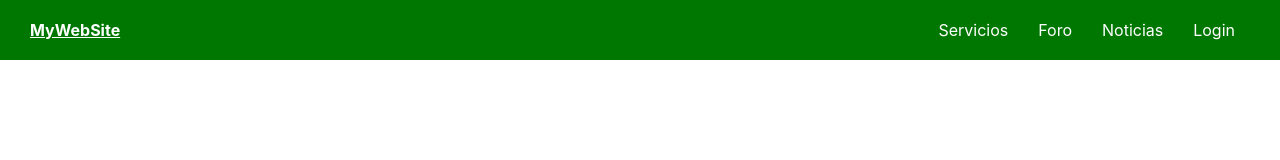
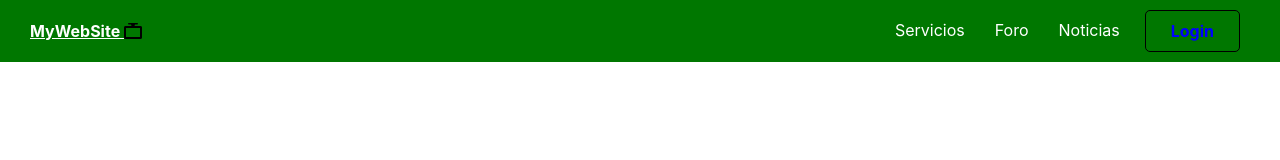
Before and after one commit to PabloMacieyko/utn-labcomII-practices, a plain HTML site: page U03P02/index.html in a window 1280 px wide. Drawn offline with Linux system fonts and the light colour scheme.

Commit message:
Mejorar logo

```diff
--- a/U03P02/css/index.css
+++ b/U03P02/css/index.css
@@ -46,10 +46,31 @@ nav {
 .nav-item:hover {
     background-color: #090;
     transform: scale(1.1);
+    border-radius: 25%;
 }
 
 .nav-item:hover a {
     color: black;
+    box-shadow: 2px 2px 5px rgb(0, 0, 0, 0.3);
+    border-radius: 50%;
+}
+
+.nav-item-login {
+    border: 1px solid;
+    border-radius: 5px;
+    margin: 0 10px;
+    padding: 0 10px;
+}
+
+.nav-item-login a {
+    color: blue;
     font-weight: bold;
-    box-shadow: 2px 2px 5px rgb(0, 0, 0, 0.3);
+    background-color: transparent;
+
 }
+
+.nav-item-login a:hover {
+    background-color: transparent;
+    color: red;
+    font-weight: bold;
+}
--- a/U03P02/index.html
+++ b/U03P02/index.html
@@ -2,6 +2,7 @@
 <html lang="es">
 
 <head>
+    <link rel="stylesheet" href="https://cdnjs.cloudflare.com/ajax/libs/font-awesome/5.15.4/css/all.min.css">
     <link rel="stylesheet" href= "css/index.css">
     <meta charset="UTF-8">
     <meta name="viewport" content="width=device-width, initial-scale=1.0">
@@ -12,6 +13,7 @@
     <nav class="navbar">
         <a href="#" class="logo">
             MyWebSite
+            <i class="fas fa-desktop fa-spin" style="color: #000000;"></i>
         </a>
         <ul class="nav-links">
             <li class="nav-item"><a href="#">Servicios</a></li>
```
